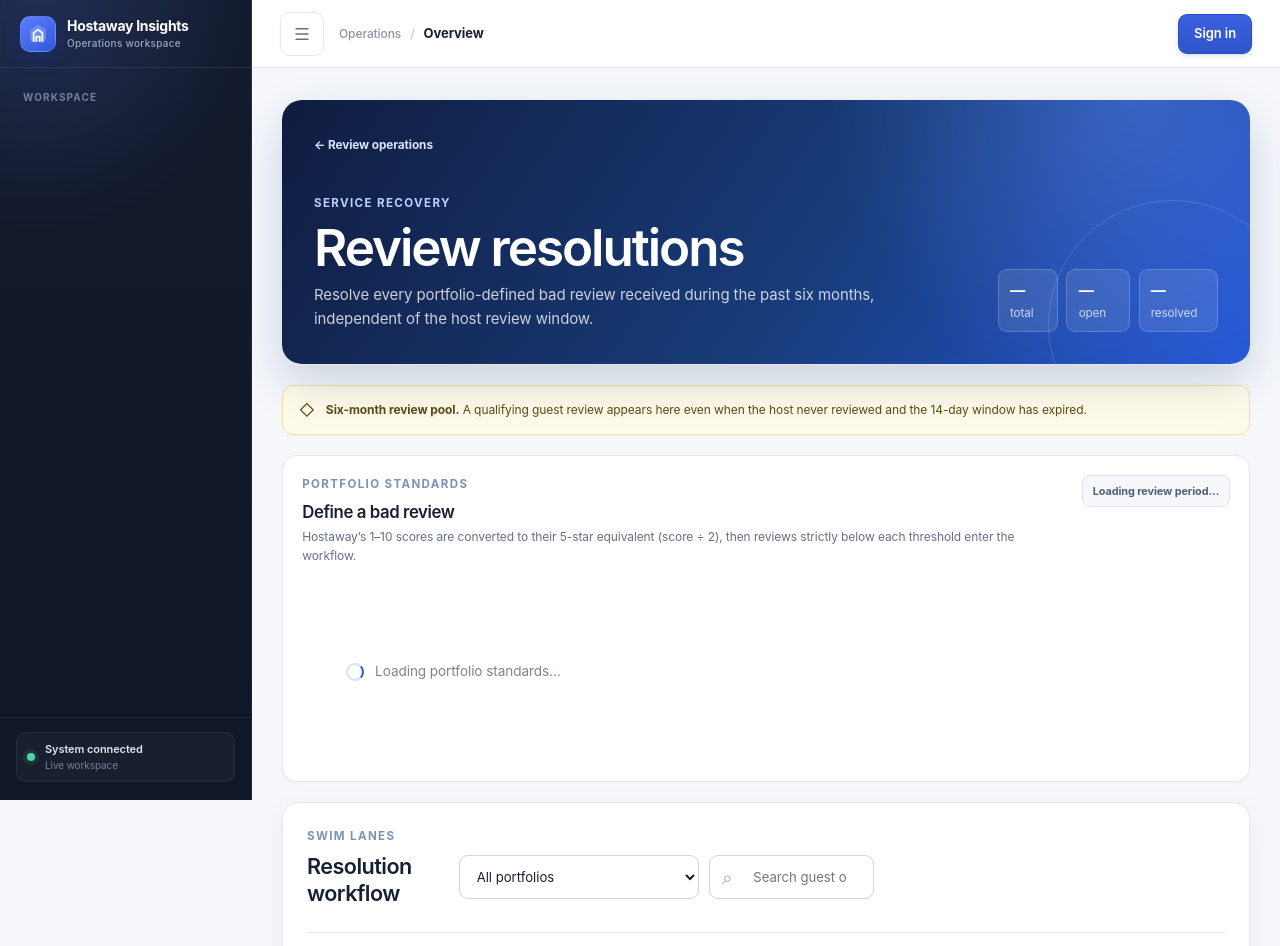
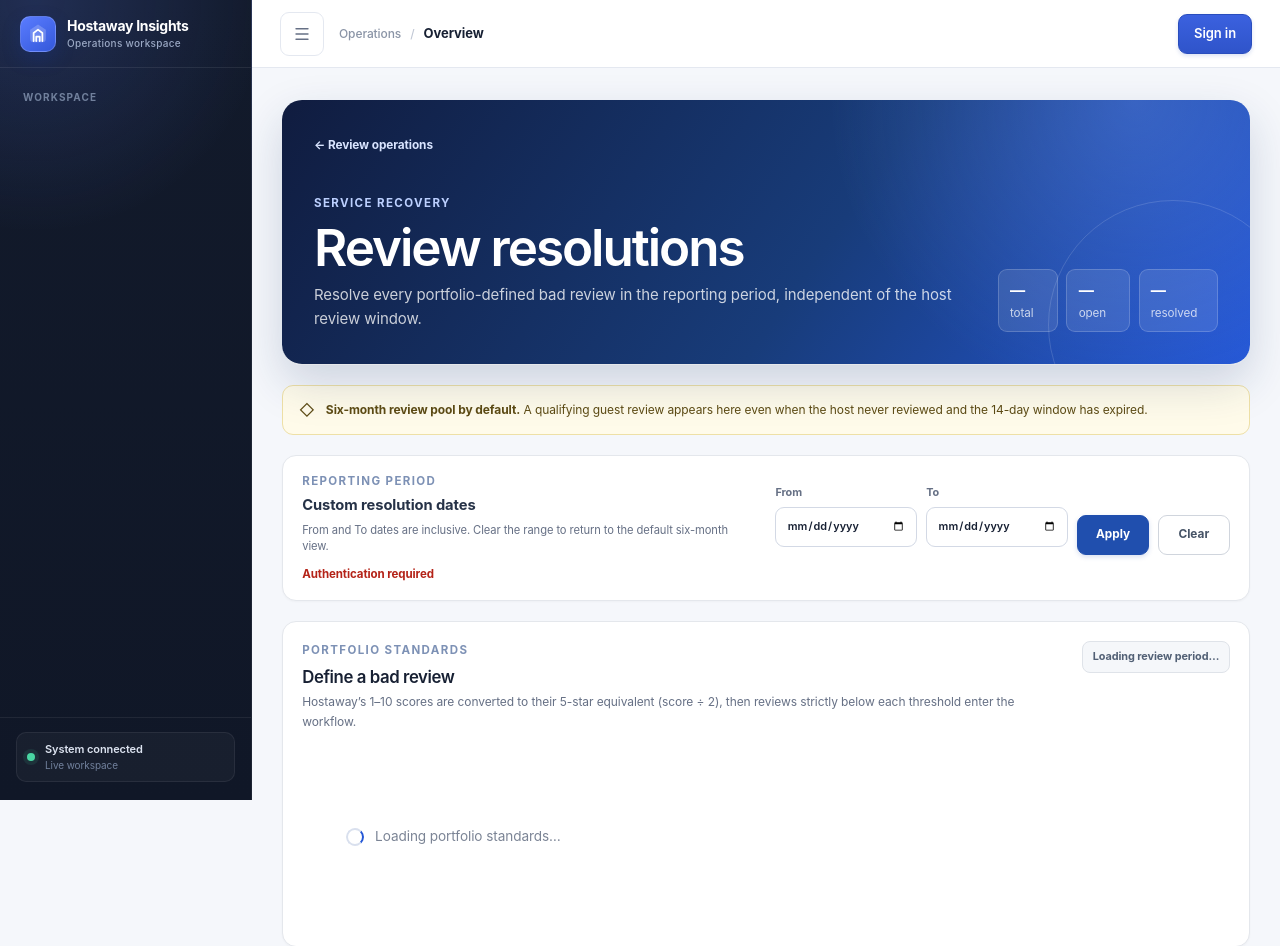
Before and after one commit to richardchen723/guestexperiencemanager, a Flask app: template dashboard/templates/reviews/resolutions.html in a window 1280 px wide. Shown: the top 946 px of the page. Run offline with Flask 3, Linux system fonts and the light colour scheme; the template is opened without the code that fills it, so the values that code supplies are empty; parts of the project's set-up code (start-up, migrations or seed data) failed here and were passed over; some libraries are stand-ins or nearby versions.

Commit message:
Add custom review resolution date range

```diff
--- a/dashboard/reviews/routes.py
+++ b/dashboard/reviews/routes.py
@@ -6,7 +6,7 @@ Reviews API routes.
 import sys
 import os
 import json
-from datetime import datetime
+from datetime import date, datetime
 from flask import Blueprint, render_template, jsonify, request
 
 # Add parent directories to path
@@ -72,6 +72,16 @@ def _tag_ids_from_request():
         return tag_ids if isinstance(tag_ids, list) else ([tag_ids] if tag_ids else None)
     except (json.JSONDecodeError, ValueError, TypeError):
         return [int(tag_id.strip()) for tag_id in tag_ids_param.split(',') if tag_id.strip().isdigit()]
+
+
+def _resolution_date_arg(name: str, label: str):
+    value = (request.args.get(name) or '').strip()
+    if not value:
+        return None
+    try:
+        return date.fromisoformat(value)
+    except ValueError:
+        raise ValueError(f'{label} date must use YYYY-MM-DD format')
 
 
 @reviews_bp.route('/api/queue')
@@ -189,7 +199,11 @@ def api_perform_review_automation(reservation_id):
 def api_review_resolutions():
     """Get special review-resolution tickets arranged into swim lanes."""
     try:
-        payload = get_review_resolutions(get_current_user().user_id)
+        payload = get_review_resolutions(
+            get_current_user().user_id,
+            start_date=_resolution_date_arg('start_date', 'From'),
+            end_date=_resolution_date_arg('end_date', 'To'),
+        )
         payload['operators'] = [
             {
                 'user_id': user.user_id,
@@ -200,6 +214,8 @@ def api_review_resolutions():
             if user.is_approved
         ]
         return jsonify(payload), 200
+    except ValueError as e:
+        return jsonify({'error': str(e)}), 400
     except Exception as e:
         logger.error(f"Error fetching review resolutions: {e}", exc_info=True)
         return jsonify({'error': str(e)}), 500
--- a/dashboard/static/css/review-operations.css
+++ b/dashboard/static/css/review-operations.css
@@ -1246,6 +1246,85 @@ body.review-modal-open { overflow: hidden; }
 }
 
 .review-resolution-notice p { margin: 0; font-size: .75rem; }
+
+.review-resolution-date-range {
+    display: grid;
+    grid-template-columns: minmax(240px, 1fr) auto;
+    align-items: end;
+    gap: .9rem 1.5rem;
+    padding: 1rem 1.2rem;
+    margin-bottom: var(--space-5);
+    background: #fff;
+    border: 1px solid var(--review-line);
+    border-radius: 14px;
+    box-shadow: 0 1px 2px rgba(16, 24, 40, .03);
+}
+
+.review-resolution-date-range__copy .review-ops-eyebrow { margin-bottom: .25rem; }
+
+.review-resolution-date-range__copy strong,
+.review-resolution-date-range__copy small {
+    display: block;
+}
+
+.review-resolution-date-range__copy strong {
+    color: #263247;
+    font-size: .92rem;
+}
+
+.review-resolution-date-range__copy small {
+    max-width: 560px;
+    margin-top: .25rem;
+    color: var(--review-muted);
+    font-size: .7rem;
+    line-height: 1.45;
+}
+
+.review-resolution-date-range__controls {
+    display: flex;
+    align-items: end;
+    gap: .55rem;
+}
+
+.review-resolution-date-range__controls label {
+    display: grid;
+    gap: .3rem;
+    color: #667085;
+    font-size: .68rem;
+    font-weight: 700;
+}
+
+.review-resolution-date-range__controls input {
+    min-width: 142px;
+    height: 40px;
+    padding: 0 .65rem;
+    color: #172033;
+    background: #fff;
+    border: 1px solid #cfd6e1;
+    border-radius: 8px;
+    font: inherit;
+    font-weight: 600;
+}
+
+.review-resolution-date-range__controls input:focus {
+    border-color: #6f91df;
+    outline: 3px solid rgba(36, 87, 214, .12);
+}
+
+.review-resolution-date-range__controls button {
+    min-width: 72px;
+    height: 40px;
+}
+
+.review-resolution-date-range__controls button:disabled { opacity: .55; }
+
+.review-resolution-date-range__error {
+    grid-column: 1 / -1;
+    margin: -.25rem 0 0;
+    color: #b42318;
+    font-size: .72rem;
+    font-weight: 650;
+}
 
 .review-resolution-policy {
     padding: 1.2rem;
@@ -1909,6 +1988,11 @@ body.review-modal-open { overflow: hidden; }
     .review-ops-history-head { align-items: flex-start; flex-direction: column; gap: .7rem; }
     .review-resolution-summary { width: 100%; }
     .review-resolution-summary span { flex: 1; text-align: center; }
+    .review-resolution-date-range { grid-template-columns: 1fr; }
+    .review-resolution-date-range__controls { flex-wrap: wrap; }
+    .review-resolution-date-range__controls label { flex: 1 1 145px; }
+    .review-resolution-date-range__controls input { width: 100%; min-width: 0; }
+    .review-resolution-date-range__controls button { flex: 1 1 90px; }
     .review-resolution-policy-head { flex-direction: column; }
     .review-resolution-rule-list { grid-template-columns: 1fr; }
     .review-resolution-rule { align-items: flex-start; flex-direction: column; }
--- a/dashboard/static/js/review-resolutions.js
+++ b/dashboard/static/js/review-resolutions.js
@@ -7,6 +7,8 @@ const resolutionState = {
     lookback: {},
     search: '',
     portfolio: '',
+    startDate: '',
+    endDate: '',
     draggedTicketId: null,
     activeTicketId: null,
     activeCard: null,
@@ -18,6 +20,10 @@ const resolutionState = {
 let resolutionToastTimer = null;
 
 document.addEventListener('DOMContentLoaded', () => {
+    document.getElementById('resolutionDateRangeForm')?.addEventListener('submit', handleResolutionDateSubmit);
+    document.getElementById('resolutionDateClear')?.addEventListener('click', clearResolutionDateRange);
+    document.getElementById('resolutionStartDate')?.addEventListener('input', clearResolutionDateError);
+    document.getElementById('resolutionEndDate')?.addEventListener('input', clearResolutionDateError);
     document.getElementById('resolutionSearch')?.addEventListener('input', (event) => {
         resolutionState.search = event.target.value.trim().toLowerCase();
         renderResolutionBoard();
@@ -55,8 +61,15 @@ async function loadResolutions() {
     const board = document.getElementById('resolutionBoard');
     if (!board) return;
     board.innerHTML = '<div class="review-ops-loading"><span class="review-ops-spinner" aria-hidden="true"></span><span>Loading resolution tickets…</span></div>';
+    setResolutionDateLoading(true);
     try {
-        const data = await resolutionFetch('/reviews/api/resolutions');
+        const params = new URLSearchParams();
+        if (resolutionState.startDate && resolutionState.endDate) {
+            params.set('start_date', resolutionState.startDate);
+            params.set('end_date', resolutionState.endDate);
+        }
+        const query = params.toString();
+        const data = await resolutionFetch(`/reviews/api/resolutions${query ? `?${query}` : ''}`);
         resolutionState.stages = data.stages || [];
         resolutionState.stageDefinitions = data.stage_definitions || [];
         resolutionState.operators = data.operators || [];
@@ -72,7 +85,67 @@ async function loadResolutions() {
         renderResolutionBoard();
     } catch (error) {
         board.innerHTML = `<div class="review-ops-error">${resolutionEscape(error.message)}</div>`;
+        setResolutionDateError(error.message);
+    } finally {
+        setResolutionDateLoading(false);
     }
+}
+
+function resolutionDateRangeError(startDate, endDate) {
+    if (!startDate && !endDate) return '';
+    if (!startDate || !endDate) return 'Choose both a From date and a To date.';
+    if (endDate < startDate) return 'To date cannot be earlier than From date.';
+    return '';
+}
+
+function handleResolutionDateSubmit(event) {
+    event.preventDefault();
+    const startDate = document.getElementById('resolutionStartDate')?.value || '';
+    const endDate = document.getElementById('resolutionEndDate')?.value || '';
+    const error = resolutionDateRangeError(startDate, endDate);
+    if (error) {
+        setResolutionDateError(error);
+        return;
+    }
+    clearResolutionDateError();
+    resolutionState.startDate = startDate;
+    resolutionState.endDate = endDate;
+    loadResolutions();
+}
+
+function clearResolutionDateRange() {
+    const startInput = document.getElementById('resolutionStartDate');
+    const endInput = document.getElementById('resolutionEndDate');
+    if (startInput) startInput.value = '';
+    if (endInput) endInput.value = '';
+    resolutionState.startDate = '';
+    resolutionState.endDate = '';
+    clearResolutionDateError();
+    loadResolutions();
+}
+
+function setResolutionDateError(message) {
+    const element = document.getElementById('resolutionDateError');
+    if (!element) return;
+    element.textContent = message;
+    element.hidden = false;
+}
+
+function clearResolutionDateError() {
+    const element = document.getElementById('resolutionDateError');
+    if (!element) return;
+    element.textContent = '';
+    element.hidden = true;
+}
+
+function setResolutionDateLoading(isLoading) {
+    const applyButton = document.getElementById('resolutionDateApply');
+    const clearButton = document.getElementById('resolutionDateClear');
+    if (applyButton) {
+        applyButton.disabled = isLoading;
+        applyButton.textContent = isLoading ? 'Applying…' : 'Apply';
+    }
+    if (clearButton) clearButton.disabled = isLoading;
 }
 
 function renderResolutionRules() {
@@ -82,7 +155,7 @@ function renderResolutionRules() {
         <label class="review-resolution-rule">
             <span class="review-resolution-rule-copy">
                 <strong>${resolutionEscape(rule.display_name || rule.portfolio)}</strong>
-                <small>${rule.qualifying_count || 0} of ${rule.review_count || 0} six-month reviews qualify</small>
+                <small>${rule.qualifying_count || 0} of ${rule.review_count || 0} reviews in this period qualify</small>
             </span>
             <span class="review-resolution-rule-control">
                 <span>Below</span>
@@ -138,7 +211,8 @@ function renderResolutionPortfolioFilter() {
 function renderResolutionLookback() {
     const element = document.getElementById('resolutionLookback');
     if (!element || !resolutionState.lookback.start_date || !resolutionState.lookback.end_date) return;
-    element.textContent = `${resolutionFormatDate(resolutionState.lookback.start_date)}–${resolutionFormatDate(resolutionState.lookback.end_date)}`;
+    const rangeType = resolutionState.lookback.is_custom ? 'Custom' : 'Default';
+    element.textContent = `${rangeType}: ${resolutionFormatDate(resolutionState.lookback.start_date)}–${resolutionFormatDate(resolutionState.lookback.end_date)}`;
 }
 
 async function handleRuleChange(event) {
--- a/dashboard/templates/reviews/resolutions.html
+++ b/dashboard/templates/reviews/resolutions.html
@@ -3,7 +3,7 @@
 {% block title %}Review Resolutions - Hostaway Insights{% endblock %}
 
 {% block extra_head %}
-<link rel="stylesheet" href="{{ url_for('static', filename='css/review-operations.css', v='20260814-2') }}">
+<link rel="stylesheet" href="{{ url_for('static', filename='css/review-operations.css', v='20260829-1') }}">
 {% endblock %}
 
 {% block content %}
@@ -13,7 +13,7 @@
             <a class="review-ops-back" href="{{ url_for('reviews.reviews_page') }}">← Review operations</a>
             <span class="review-ops-eyebrow">Service recovery</span>
             <h1>Review resolutions</h1>
-            <p>Resolve every portfolio-defined bad review received during the past six months, independent of the host review window.</p>
+            <p>Resolve every portfolio-defined bad review in the reporting period, independent of the host review window.</p>
         </div>
         <div class="review-resolution-summary" aria-label="Resolution summary">
             <span><strong id="resolutionTotalCount">—</strong> total</span>
@@ -24,8 +24,29 @@
 
     <div class="review-resolution-notice">
         <span aria-hidden="true">◇</span>
-        <p><strong>Six-month review pool.</strong> A qualifying guest review appears here even when the host never reviewed and the 14-day window has expired.</p>
+        <p><strong>Six-month review pool by default.</strong> A qualifying guest review appears here even when the host never reviewed and the 14-day window has expired.</p>
     </div>
+
+    <form id="resolutionDateRangeForm" class="review-resolution-date-range" novalidate>
+        <div class="review-resolution-date-range__copy">
+            <span class="review-ops-eyebrow">Reporting period</span>
+            <strong>Custom resolution dates</strong>
+            <small>From and To dates are inclusive. Clear the range to return to the default six-month view.</small>
+        </div>
+        <div class="review-resolution-date-range__controls">
+            <label>
+                <span>From</span>
+                <input id="resolutionStartDate" name="start_date" type="date" autocomplete="off">
+            </label>
+            <label>
+                <span>To</span>
+                <input id="resolutionEndDate" name="end_date" type="date" autocomplete="off">
+            </label>
+            <button id="resolutionDateApply" class="review-action-primary" type="submit">Apply</button>
+            <button id="resolutionDateClear" class="review-action-secondary" type="button">Clear</button>
+        </div>
+        <p id="resolutionDateError" class="review-resolution-date-range__error" role="alert" hidden></p>
+    </form>
 
     <section class="review-resolution-policy" aria-labelledby="resolutionPolicyHeading">
         <div class="review-resolution-policy-head">
@@ -106,5 +127,5 @@
 {% endblock %}
 
 {% block extra_scripts %}
-<script src="{{ url_for('static', filename='js/review-resolutions.js', v='20260814-2') }}"></script>
+<script src="{{ url_for('static', filename='js/review-resolutions.js', v='20260829-1') }}"></script>
 {% endblock %}
```
Also changed, not shown: dashboard/reviews/query.py (+47 -11 lines), dashboard/reviews/tests/test_review_frontend.py (+17 -0 lines), dashboard/reviews/tests/test_review_resolution_date_range.py (added, +145 -0 lines).
